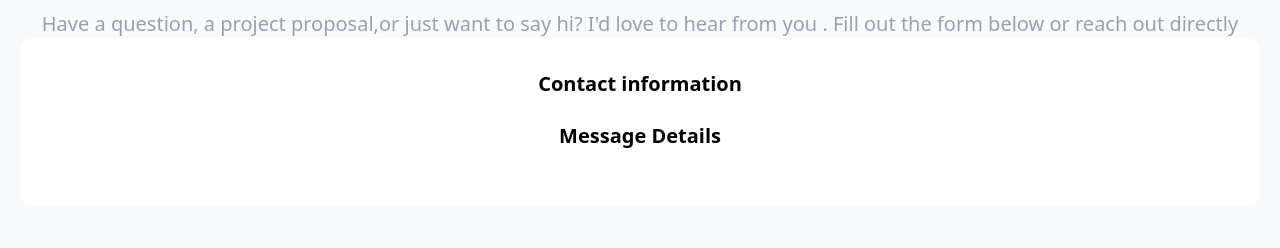
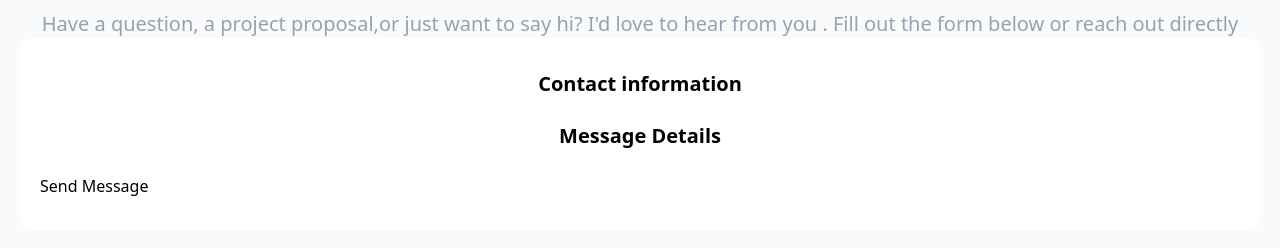
Before and after one commit to sabaPhruidze/portfolio, a React (Vite) app: page /contacts in a window 1280 px wide. Shown: the part 166-414 px from the top of the page. Built offline with nearby package versions, Linux system fonts and the light colour scheme.

Commit message:
by this logic is done for Form, but I need first to correct the visual part than finish this page and than probably add resend for sending real messages on my email

```diff
--- a/src/components/contact/InputBox.tsx
+++ b/src/components/contact/InputBox.tsx
@@ -20,27 +20,38 @@ const getInTouchSchema = z.object({
   message: z.string().trim().min(30, { message: "Write at least 30 letters" }),
 });
 
-const GetInTouchSchema = z.infer<typeof getInTouchSchema>;
+type GetInTouchSchema = z.infer<typeof getInTouchSchema>;
 
 const InputBox = () => {
+  const {
+    register,
+    handleSubmit,
+    formState: error,
+    reset,
+  } = useForm<GetInTouchSchema>({ resolver: zodResolver(getInTouchSchema) });
+
+  const onSubmit = (data: GetInTouchSchema) => {
+    console.log(data);
+  };
   return (
     <section className="bg-white rounded-xl px-5 py-8">
-      <form>
+      <form onSubmit={handleSubmit(onSubmit)}>
         {/* for better SEO */}
         <fieldset>
           <legend className="text-center font-bold text-xl">
             Contact information
           </legend>
-          <input type="text" />
-          <input type="email" />
+          <input type="text" {...register("name")} />
+          <input type="email" {...register("email")} />
         </fieldset>
         <fieldset>
           <legend className="text-center font-bold text-xl">
             Message Details
           </legend>
-          <input type="text" />
-          <input type="text" />
+          <input type="text" {...register("subject")} />
+          <input type="text" {...register("message")} />
         </fieldset>
+        <button type="submit">Send Message</button>
       </form>
     </section>
   );
```
